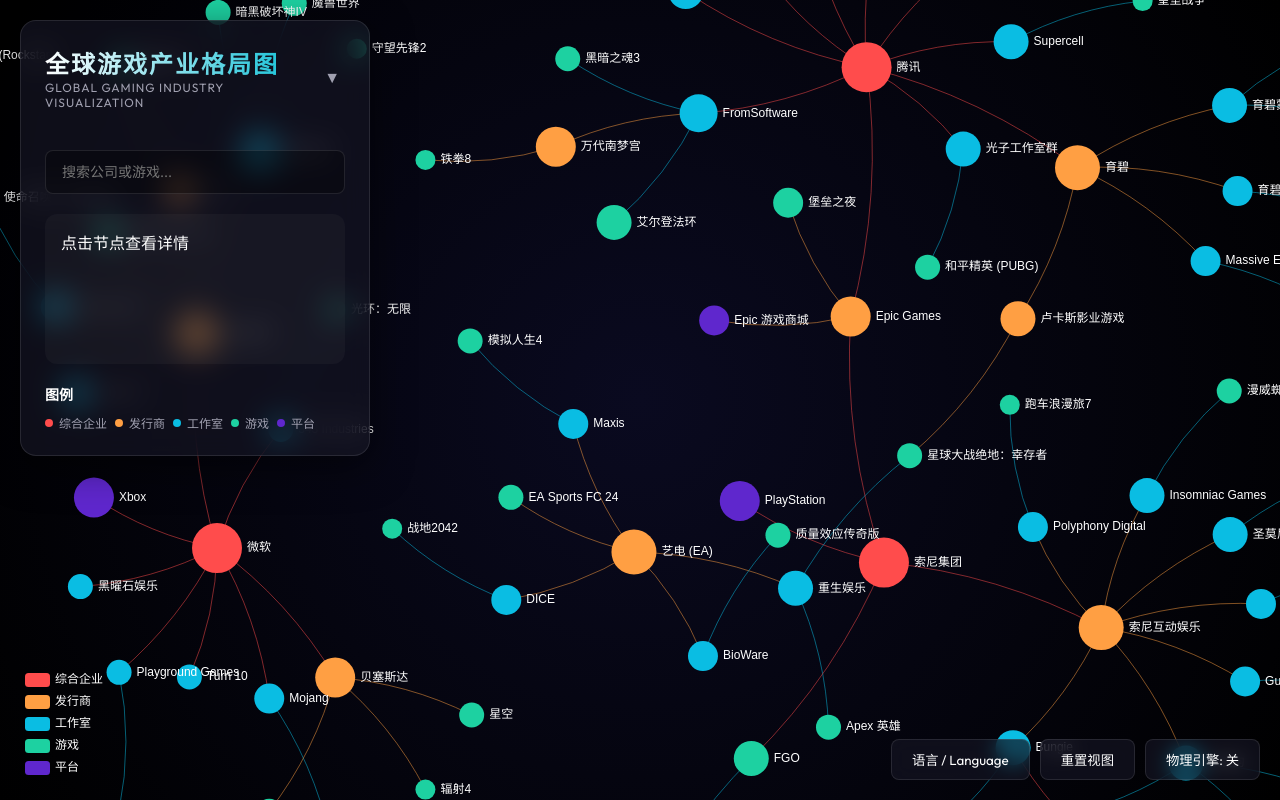
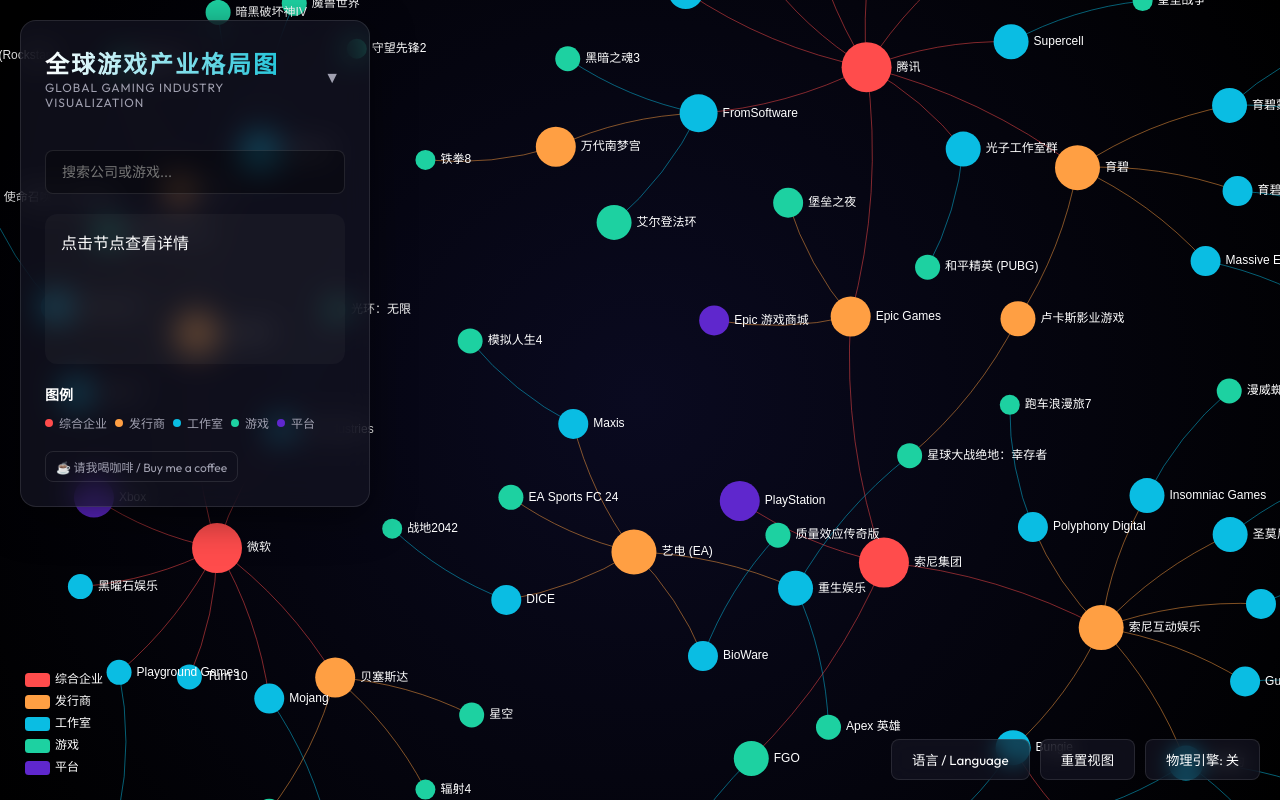
Before and after one commit to Snownamida/Gaming-Industry-Map, a website built with Vite: page index.html in a window 1280 px wide. Built offline with nearby package versions, Linux system fonts and the light colour scheme.

Commit message:
feat: add discreet Ko-fi support link in sidebar

```diff
--- a/index.html
+++ b/index.html
@@ -74,6 +74,10 @@
                         <!-- Populated by JS -->
                     </ul>
                 </div>
+
+                <a class="kofi-link" href="https://ko-fi.com/snownamida" target="_blank" rel="noopener">
+                    ☕ 请我喝咖啡 / Buy me a coffee
+                </a>
             </div>
         </div>
 
--- a/src/style.css
+++ b/src/style.css
@@ -239,6 +239,23 @@
     border-color: white;
 }
 
+.kofi-link {
+    display: inline-block;
+    font-size: 12px;
+    color: var(--text-secondary);
+    text-decoration: none;
+    padding: 6px 10px;
+    border: 1px solid var(--border-color);
+    border-radius: 8px;
+    align-self: flex-start;
+    transition: all 0.2s;
+}
+
+.kofi-link:hover {
+    color: var(--accent-color);
+    border-color: var(--accent-color);
+}
+
 /* Static SEO/accessibility text kept out of the visual layout */
 .visually-hidden {
     position: absolute;
```
